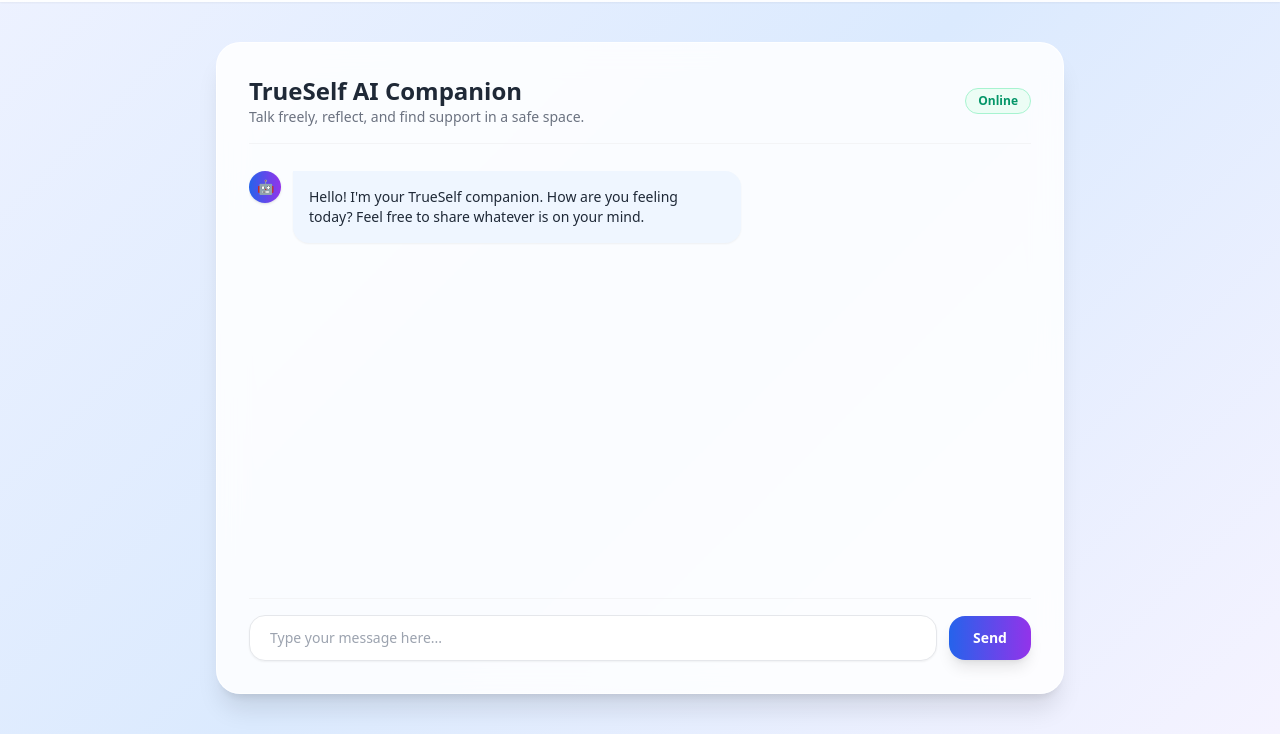
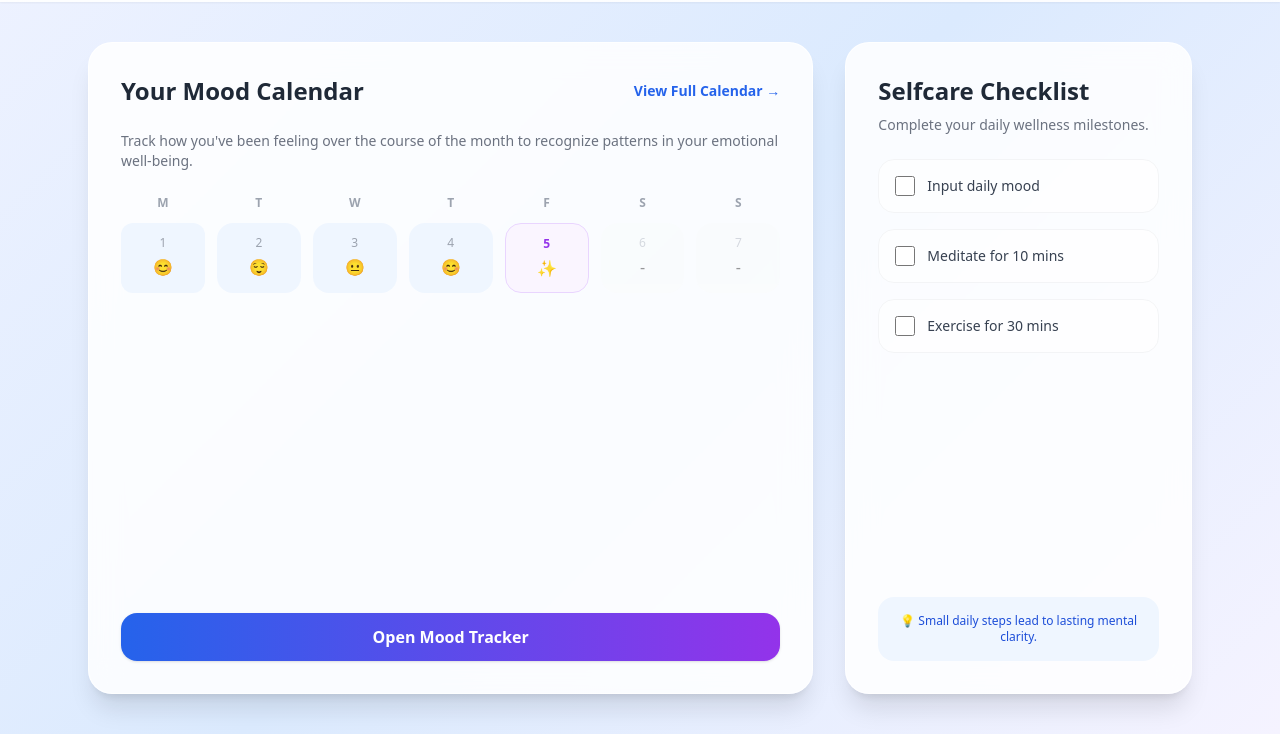
Before and after one commit to zhiiqing/HackXperience2026Group3, a plain HTML site: page dashboard.html in a window 1280 px wide. Shown: the part 66-800 px from the top of the page. Drawn offline with nearby package versions, Linux system fonts and the light colour scheme.

Commit message:
Update dashboard.html

```diff
--- a/dashboard.html
+++ b/dashboard.html
@@ -3,7 +3,7 @@
 <head>
     <meta charset="UTF-8">
     <meta name="viewport" content="width=device-width, initial-scale=1.0">
-    <title>TrueSelf - Chatbot Dashboard</title>
+    <title>TrueSelf - Dashboard</title>
 
     <script src="https://cdn.tailwindcss.com"></script>
 
@@ -41,8 +41,8 @@
 
             <!-- Navigation Links / Toggle Bar -->
             <nav class="flex flex-wrap items-center gap-2 md:gap-4 font-semibold text-sm">
-                <a href="dashboard.html" class="px-4 py-2 rounded-full text-gray-600 hover:bg-gray-100 transition">Home</a>
-                <a href="chat.html" class="px-4 py-2 rounded-full bg-blue-50 text-blue-600 transition">Chatbot</a>
+                <a href="dashboard.html" class="px-4 py-2 rounded-full bg-blue-50 text-blue-600 transition">Home</a>
+                <a href="chat.html" class="px-4 py-2 rounded-full text-gray-600 hover:bg-gray-100 transition">Chatbot</a>
 
                 <!-- Virtual Plant Dropdown -->
                 <div class="relative dropdown">
@@ -64,96 +64,77 @@
         </div>
     </header>
 
-    <!-- Main Content Chatbot -->
-    <main class="flex-1 max-w-4xl w-full mx-auto px-6 py-10 flex flex-col">
+    <!-- Main Content Dashboard -->
+    <main class="flex-1 max-w-6xl w-full mx-auto px-6 py-10 grid grid-cols-1 md:grid-cols-3 gap-8">
 
-        <div class="glass w-full rounded-3xl shadow-xl p-8 border border-white/80 flex flex-col flex-1 justify-between">
+        <!-- Left Column: Mood Calendar Preview (Spans 2 cols) -->
+        <div class="md:col-span-2 glass rounded-3xl shadow-xl p-8 flex flex-col justify-between border border-white/80">
+            <div>
+                <div class="flex items-center justify-between mb-6">
+                    <h2 class="text-2xl font-bold text-gray-800">Your Mood Calendar</h2>
+                    <a href="mood.html" class="text-blue-600 font-semibold text-sm hover:underline">View Full Calendar →</a>
+                </div>
+                <p class="text-gray-500 text-sm mb-6">Track how you've been feeling over the course of the month to recognize patterns in your emotional well-being.</p>
 
-            <!-- Chat Header -->
-            <div class="border-b border-gray-100 pb-4 mb-6 flex items-center justify-between">
-                <div>
-                    <h2 class="text-2xl font-bold text-gray-800">TrueSelf AI Companion</h2>
-                    <p class="text-gray-500 text-sm">Talk freely, reflect, and find support in a safe space.</p>
-                </div>
-                <span class="px-3 py-1 bg-emerald-50 text-emerald-600 font-semibold text-xs rounded-full border border-emerald-200">Online</span>
-            </div>
+                <!-- Mock Mini Calendar Grid -->
+                <div class="grid grid-cols-7 gap-3 text-center mb-6">
+                    <div class="text-xs font-bold text-gray-400">M</div>
+                    <div class="text-xs font-bold text-gray-400">T</div>
+                    <div class="text-xs font-bold text-gray-400">W</div>
+                    <div class="text-xs font-bold text-gray-400">T</div>
+                    <div class="text-xs font-bold text-gray-400">F</div>
+                    <div class="text-xs font-bold text-gray-400">S</div>
+                    <div class="text-xs font-bold text-gray-400">S</div>
 
-            <!-- Chat Messages Container -->
-            <div id="chatMessages" class="flex-1 overflow-y-auto space-y-4 mb-6 pr-2 max-h-[50vh]">
-                <div class="flex items-start gap-3">
-                    <div class="w-8 h-8 rounded-full bg-gradient-to-r from-blue-600 to-purple-600 flex items-center justify-center text-white text-sm shadow">🤖</div>
-                    <div class="bg-blue-50 text-gray-800 p-4 rounded-2xl rounded-tl-none text-sm max-w-md shadow-sm">
-                        Hello! I'm your TrueSelf companion. How are you feeling today? Feel free to share whatever is on your mind.
-                    </div>
+                    <!-- Days with mock mood emojis -->
+                    <div class="bg-blue-50 rounded-xl p-3 flex flex-col items-center"><span class="text-xs text-gray-400 mb-1">1</span><span>😊</span></div>
+                    <div class="bg-blue-50 rounded-2xl p-3 flex flex-col items-center"><span class="text-xs text-gray-400 mb-1">2</span><span>😌</span></div>
+                    <div class="bg-blue-50 rounded-2xl p-3 flex flex-col items-center"><span class="text-xs text-gray-400 mb-1">3</span><span>😐</span></div>
+                    <div class="bg-blue-50 rounded-2xl p-3 flex flex-col items-center"><span class="text-xs text-gray-400 mb-1">4</span><span>😊</span></div>
+                    <div class="bg-purple-50 rounded-2xl p-3 flex flex-col items-center border border-purple-200"><span class="text-xs text-purple-600 font-bold mb-1">5</span><span>✨</span></div>
+                    <div class="bg-gray-50 rounded-2xl p-3 flex flex-col items-center opacity-40"><span class="text-xs text-gray-400 mb-1">6</span><span>-</span></div>
+                    <div class="bg-gray-50 rounded-2xl p-3 flex flex-col items-center opacity-40"><span class="text-xs text-gray-400 mb-1">7</span><span>-</span></div>
                 </div>
             </div>
 
-            <!-- Chat Input Form -->
-            <form id="chatForm" class="flex items-center gap-3 pt-4 border-t border-gray-100">
-                <input
-                    type="text"
-                    id="chatInput"
-                    placeholder="Type your message here..."
-                    required
-                    class="flex-1 border rounded-2xl px-5 py-3 focus:outline-none focus:ring-2 focus:ring-blue-500 bg-white text-sm shadow-sm"
-                >
-                <button
-                    type="submit"
-                    class="bg-gradient-to-r from-blue-600 to-purple-600 text-white px-6 py-3 rounded-2xl font-semibold hover:scale-105 transition shadow-lg text-sm"
-                >
-                    Send
-                </button>
-            </form>
+            <a href="mood.html" class="w-full text-center bg-gradient-to-r from-blue-600 to-purple-600 text-white py-3 rounded-2xl font-semibold shadow hover:scale-[1.02] transition">
+                Open Mood Tracker
+            </a>
+        </div>
 
+        <!-- Right Column: Selfcare Checklist -->
+        <div class="glass rounded-3xl shadow-xl p-8 flex flex-col justify-between border border-white/80">
+            <div>
+                <h2 class="text-2xl font-bold text-gray-800 mb-2">Selfcare Checklist</h2>
+                <p class="text-gray-500 text-sm mb-6">Complete your daily wellness milestones.</p>
+
+                <div class="space-y-4">
+                    <label class="flex items-center gap-3 p-4 bg-white/60 rounded-2xl border border-gray-100 cursor-pointer hover:bg-white transition">
+                        <input type="checkbox" class="w-5 h-5 text-blue-600 rounded focus:ring-blue-500">
+                        <span class="text-gray-700 font-medium text-sm">Input daily mood</span>
+                    </label>
+
+                    <label class="flex items-center gap-3 p-4 bg-white/60 rounded-2xl border border-gray-100 cursor-pointer hover:bg-white transition">
+                        <input type="checkbox" class="w-5 h-5 text-blue-600 rounded focus:ring-blue-500">
+                        <span class="text-gray-700 font-medium text-sm">Meditate for 10 mins</span>
+                    </label>
+
+                    <label class="flex items-center gap-3 p-4 bg-white/60 rounded-2xl border border-gray-100 cursor-pointer hover:bg-white transition">
+                        <input type="checkbox" class="w-5 h-5 text-blue-600 rounded focus:ring-blue-500">
+                        <span class="text-gray-700 font-medium text-sm">Exercise for 30 mins</span>
+                    </label>
+                </div>
+            </div>
+
+            <div class="mt-8 bg-blue-50 p-4 rounded-2xl text-center">
+                <p class="text-xs text-blue-700 font-medium">💡 Small daily steps lead to lasting mental clarity.</p>
+            </div>
         </div>
 
     </main>
 
-    <!-- Script to handle chat interaction (No login check required) -->
+    <!-- Script to handle logout -->
     <script>
-        const chatForm = document.getElementById('chatForm');
-        const chatInput = document.getElementById('chatInput');
-        const chatMessages = document.getElementById('chatMessages');
-
-        chatForm.addEventListener('submit', (e) => {
-            e.preventDefault();
-            const messageText = chatInput.value.trim();
-            if (!messageText) return;
-
-            // Append user message
-            const userBubble = document.createElement('div');
-            userBubble.className = "flex items-start justify-end gap-3";
-            userBubble.innerHTML = `
-                <div class="bg-gradient-to-r from-blue-600 to-purple-600 text-white p-4 rounded-2xl rounded-tr-none text-sm max-w-md shadow-sm">
-                    ${escapeHTML(messageText)}
-                </div>
-                <div class="w-8 h-8 rounded-full bg-gray-200 flex items-center justify-center text-gray-700 text-sm shadow">👤</div>
-            `;
-            chatMessages.appendChild(userBubble);
-            chatInput.value = '';
-            chatMessages.scrollTop = chatMessages.scrollHeight;
-
-            // Simulate AI response after a short delay
-            setTimeout(() => {
-                const aiBubble = document.createElement('div');
-                aiBubble.className = "flex items-start gap-3";
-                aiBubble.innerHTML = `
-                    <div class="w-8 h-8 rounded-full bg-gradient-to-r from-blue-600 to-purple-600 flex items-center justify-center text-white text-sm shadow">🤖</div>
-                    <div class="bg-blue-50 text-gray-800 p-4 rounded-2xl rounded-tl-none text-sm max-w-md shadow-sm">
-                        Thank you for sharing that with me. Remember to take things one step at a time, and don't forget to check out your wellness checklist or meditation clock today!
-                    </div>
-                `;
-                chatMessages.appendChild(aiBubble);
-                chatMessages.scrollTop = chatMessages.scrollHeight;
-            }, 1000);
-        });
-
-        function escapeHTML(str) {
-            return str.replace(/[&<>'"]/g,
-                tag => ({ '&': '&amp;', '<': '&lt;', '>': '&gt;', "'": '&#39;', '"': '&quot;' }[tag] || tag)
-            );
-        }
-
         document.getElementById('logoutBtn').addEventListener('click', () => {
             localStorage.removeItem('isLoggedIn');
             localStorage.removeItem('userEmail');
```
